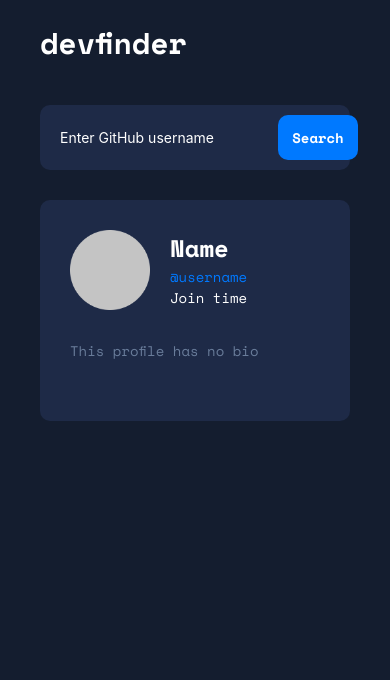
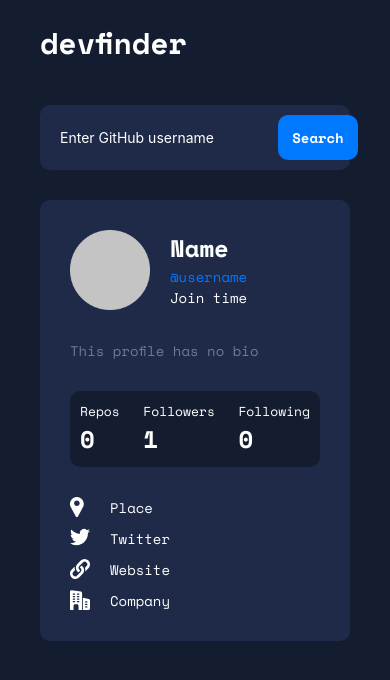
Before and after one commit to BenjaminLin808/Github-Developer-Finder, a React Native app: screen / in a window 390 px wide. Shown: the top 680 px of the page. Built offline with nearby package versions, Linux system fonts and the light colour scheme; grey boxes are pictures that could not be loaded.

Commit message:
layout of the page (repos, location, social...)

```diff
--- /dev/null
+++ b/components/Company.js
@@ -0,0 +1,10 @@
+import Svg, { Path } from "react-native-svg";
+const Company = ({ color, ...rest }) => (
+  <Svg xmlns="http://www.w3.org/2000/svg" width={20} height={20} {...rest}>
+    <Path
+      fill={color || "#4b6a9b"}
+      d="M10.858 1.558 1.7.167A1.477 1.477 0 0 0 .517.492 1.49 1.49 0 0 0 0 1.608v17.559c0 .458.375.833.833.833h2.709v-4.375c0-.808.65-1.458 1.458-1.458h2.083c.809 0 1.459.65 1.459 1.458V20h3.541V3a1.46 1.46 0 0 0-1.225-1.442zM4.583 12.292h-1.25a.625.625 0 0 1 0-1.25h1.25a.625.625 0 0 1 0 1.25zm0-2.5h-1.25a.625.625 0 0 1 0-1.25h1.25a.625.625 0 0 1 0 1.25zm0-2.5h-1.25a.625.625 0 0 1 0-1.25h1.25a.625.625 0 0 1 0 1.25zm0-2.5h-1.25a.625.625 0 0 1 0-1.25h1.25a.625.625 0 0 1 0 1.25zm4.167 7.5H7.5a.625.625 0 0 1 0-1.25h1.25a.625.625 0 0 1 0 1.25zm0-2.5H7.5a.625.625 0 0 1 0-1.25h1.25a.625.625 0 0 1 0 1.25zm0-2.5H7.5a.625.625 0 0 1 0-1.25h1.25a.625.625 0 0 1 0 1.25zm0-2.5H7.5a.625.625 0 0 1 0-1.25h1.25a.625.625 0 0 1 0 1.25zm10.1 4.243-5.933-1.242V20h5.625A1.46 1.46 0 0 0 20 18.542V10.46c0-.688-.47-1.274-1.15-1.425zM16.875 17.5h-1.25a.625.625 0 0 1 0-1.25h1.25a.625.625 0 0 1 0 1.25zm0-2.5h-1.25a.625.625 0 0 1 0-1.25h1.25a.625.625 0 0 1 0 1.25zm0-2.5h-1.25a.625.625 0 0 1 0-1.25h1.25a.625.625 0 0 1 0 1.25z"
+    />
+  </Svg>
+);
+export default Company;
--- /dev/null
+++ b/components/Location.js
@@ -0,0 +1,10 @@
+import Svg, { Path } from "react-native-svg";
+const Location = ({ color, ...rest }) => (
+  <Svg xmlns="http://www.w3.org/2000/svg" width={14} height={20} {...rest}>
+    <Path
+      fill={color || "#4b6a9b"}
+      d="M12.797 3.425C11.584 1.33 9.427.05 7.03.002a7.483 7.483 0 0 0-.308 0C4.325.05 2.17 1.33.955 3.425a6.963 6.963 0 0 0-.09 6.88l4.959 9.077.007.012c.218.38.609.606 1.045.606.437 0 .828-.226 1.046-.606l.007-.012 4.96-9.077a6.963 6.963 0 0 0-.092-6.88zm-5.92 5.638c-1.552 0-2.813-1.262-2.813-2.813s1.261-2.812 2.812-2.812S9.69 4.699 9.69 6.25 8.427 9.063 6.876 9.063z"
+    />
+  </Svg>
+);
+export default Location;
--- /dev/null
+++ b/components/Twitter.js
@@ -0,0 +1,10 @@
+import Svg, { Path } from "react-native-svg";
+const Twitter = ({ color, ...rest }) => (
+  <Svg xmlns="http://www.w3.org/2000/svg" width={20} height={18} {...rest}>
+    <Path
+      fill={color || "#4b6a9b"}
+      d="M20 2.799a8.549 8.549 0 0 1-2.363.647 4.077 4.077 0 0 0 1.804-2.266 8.194 8.194 0 0 1-2.6.993A4.099 4.099 0 0 0 9.75 4.977c0 .324.027.637.095.934-3.409-.166-6.425-1.8-8.452-4.288a4.128 4.128 0 0 0-.56 2.072c0 1.42.73 2.679 1.82 3.408A4.05 4.05 0 0 1 .8 6.598v.045a4.119 4.119 0 0 0 3.285 4.028 4.092 4.092 0 0 1-1.075.135c-.263 0-.528-.015-.776-.07.531 1.624 2.038 2.818 3.831 2.857A8.239 8.239 0 0 1 .981 15.34 7.68 7.68 0 0 1 0 15.285a11.543 11.543 0 0 0 6.29 1.84c7.545 0 11.67-6.25 11.67-11.667 0-.182-.006-.357-.015-.53A8.18 8.18 0 0 0 20 2.798z"
+    />
+  </Svg>
+);
+export default Twitter;
--- /dev/null
+++ b/components/Website.js
@@ -0,0 +1,10 @@
+import Svg, { G, Path } from "react-native-svg";
+const Website = ({ color, ...rest }) => (
+  <Svg xmlns="http://www.w3.org/2000/svg" width={20} height={20} {...rest}>
+    <G fill={color || "#4b6a9b"}>
+      <Path d="M7.404 5.012c-2.355 2.437-1.841 6.482.857 8.273.089.06.207.048.283-.027.568-.555 1.049-1.093 1.47-1.776a.213.213 0 0 0-.084-.3A2.743 2.743 0 0 1 8.878 10.1a2.64 2.64 0 0 1-.223-1.803c.168-.815 1.043-1.573 1.711-2.274l-.004-.002 2.504-2.555a2.568 2.568 0 0 1 3.648-.019 2.6 2.6 0 0 1 .037 3.666l-1.517 1.56a.266.266 0 0 0-.06.273c.35 1.012.435 2.44.201 3.519-.006.03.031.05.053.028l3.228-3.295c2.062-2.105 2.044-5.531-.04-7.615a5.416 5.416 0 0 0-7.691.04L7.417 4.998l-.013.014z" />
+      <Path d="M13.439 13.75a.401.401 0 0 0 .006-.003c.659-1.204.788-2.586.48-3.933l-.002.002-.001-.001a5.434 5.434 0 0 0-2.19-3.124.3.3 0 0 0-.333.015c-.553.448-1.095 1.021-1.452 1.754a.243.243 0 0 0 .096.317c.415.24.79.593 1.04 1.061h.001c.196.33.388.958.263 1.632-.116.894-1.019 1.714-1.736 2.453-.546.559-1.935 1.974-2.49 2.542a2.6 2.6 0 0 1-3.666.037 2.6 2.6 0 0 1-.038-3.666l1.521-1.564A.266.266 0 0 0 5 11.004c-.338-1.036-.43-2.432-.217-3.51.006-.03-.031-.049-.053-.027l-3.179 3.245c-2.083 2.126-2.066 5.588.04 7.693 2.125 2.083 5.57 2.048 7.653-.078.723-.81 3.821-3.678 4.195-4.577z" />
+    </G>
+  </Svg>
+);
+export default Website;
--- a/package.json
+++ b/package.json
@@ -18,7 +18,8 @@
     "expo-font": "~11.1.1",
     "expo-splash-screen": "^0.18.1",
     "react": "18.2.0",
-    "react-native": "0.71.6"
+    "react-native": "0.71.6",
+    "react-native-svg": "^13.4.0"
   },
   "devDependencies": {
     "@babel/core": "^7.20.0",
--- a/screens/GitHubProfile/Card.js
+++ b/screens/GitHubProfile/Card.js
@@ -1,5 +1,9 @@
 import { View, StyleSheet, Image } from "react-native";
 import { MyTextBold, MyText } from "../../components/MyText";
+import Location from "../../components/Location";
+import Company from "../../components/Company";
+import Website from "../../components/Website";
+import Twitter from "../../components/Twitter";
 
 const Card = () => {
   return (
@@ -25,6 +29,38 @@ const Card = () => {
       >
         <MyText style={{ color: "#697c9a" }}>This profile has no bio</MyText>
       </View>
+      <View style={styles.status}>
+        <View>
+          <MyText style={styles.statusLabel}>Repos</MyText>
+          <MyTextBold style={styles.statusNumber}>0</MyTextBold>
+        </View>
+        <View>
+          <MyText style={styles.statusLabel}>Followers</MyText>
+          <MyTextBold style={styles.statusNumber}>1</MyTextBold>
+        </View>
+        <View>
+          <MyText style={styles.statusLabel}>Following</MyText>
+          <MyTextBold style={styles.statusNumber}>0</MyTextBold>
+        </View>
+      </View>
+      <View style={{ marginTop: 20 }}>
+        <View style={styles.iconLabel}>
+          <Location color="white" style={styles.icon} />
+          <MyText>Place</MyText>
+        </View>
+        <View style={styles.iconLabel}>
+          <Twitter color="white" style={styles.icon} />
+          <MyText>Twitter</MyText>
+        </View>
+        <View style={styles.iconLabel}>
+          <Website color="white" style={styles.icon} />
+          <MyText>Website</MyText>
+        </View>
+        <View style={styles.iconLabel}>
+          <Company color="white" style={styles.icon} />
+          <MyText>Company</MyText>
+        </View>
+      </View>
     </View>
   );
 };
@@ -41,5 +77,29 @@ const styles = StyleSheet.create({
     height: 80,
     marginRight: 20,
   },
+  status: {
+    flexDirection: "row",
+    justifyContent: "space-between",
+    alignItems: "center",
+    backgroundColor: "#141d2f",
+    borderRadius: 10,
+    padding: 10,
+  },
+  statusLabel: {
+    fontSize: 13,
+  },
+  statusNumber: {
+    fontSize: 24,
+  },
+  iconLabel: {
+    flexDirection: "row",
+    gap: 10,
+    marginTop: 10,
+  },
+  icon: {
+    width: 20,
+    height: 20,
+    marginRight: 10,
+  },
 });
 export default Card;
```
Also changed, not shown: 1 other file (tests, documents, lock files or other folders).
